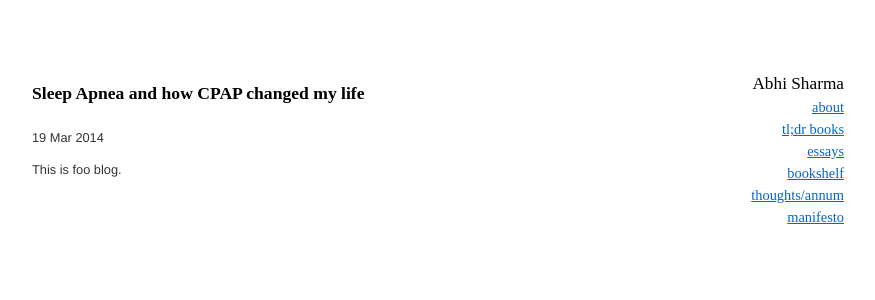
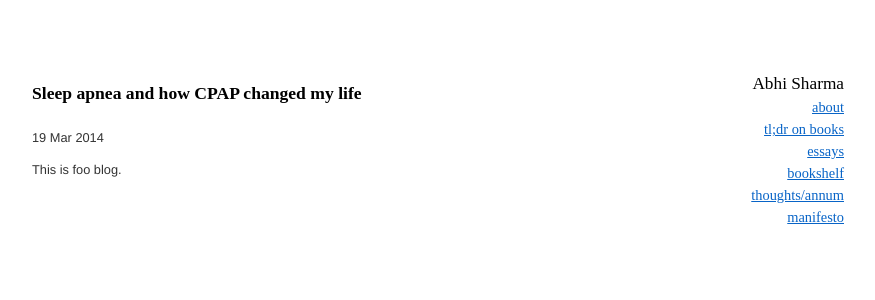
Before and after one commit to abhisharmab/abhisharmab.github.io, a Jekyll site: the page built from essays/_posts/2019-03-20-sleep-apnea-v1.md, in a window 1280 px wide. Shown: the top 300 px of the page, without its empty margins (192-1067 px from the left). Built offline with Jekyll 4.4.1, drawn with Linux system fonts in a browser that asks for light colours.

Commit message:
multi folder

```diff
--- a/_layouts/default.html
+++ b/_layouts/default.html
@@ -10,7 +10,7 @@
         <ul>
           <li class="main">Abhi Sharma</li>
           <li><a href="/about">about</a></li>
-          <li><a href="/bookreviews">tl;dr books</a></li>
+          <li><a href="/bookreviews">tl;dr on books</a></li>
           <li><a href="/essays">essays</a></li>
           <li><a href="/bookshelf">bookshelf</a></li>
           <li><a href="/thoughts">thoughts/annum</a></li>
```
Also changed, not shown: _posts/2019-03-17-abhi-launches-wesbite.md (deleted, +0 -12 lines), essays/_posts/2019-03-17-abhi-launches-wesbite.md (added, +10 -0 lines), essays/_posts/2019-03-20-sleep-apnea-v1.md (renamed from _posts/2019-03-20-sleep-apnea-v1.md, +2 -1 lines), essays/index.html (+5 -6 lines), manifesto/index.md (+0 -2 lines).
